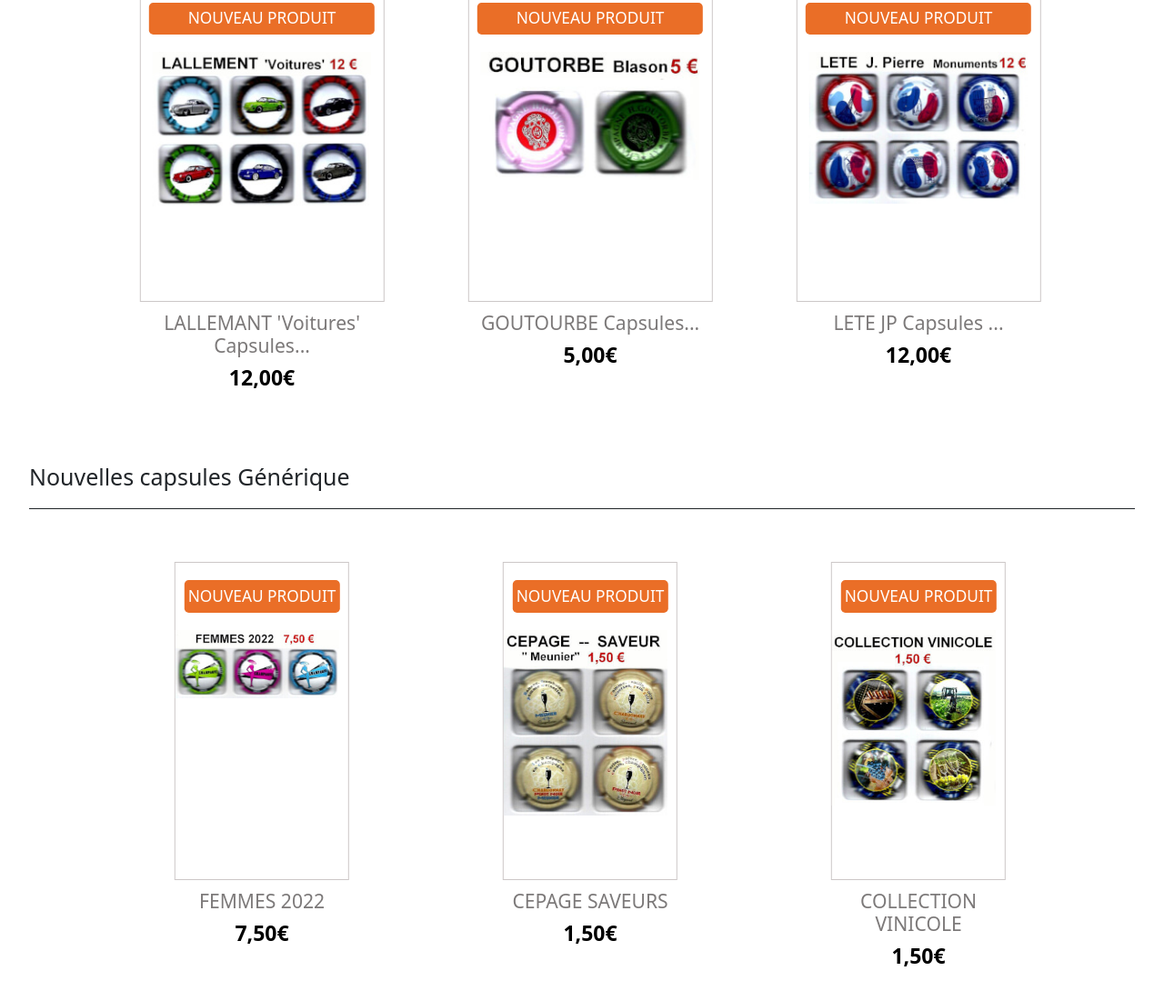
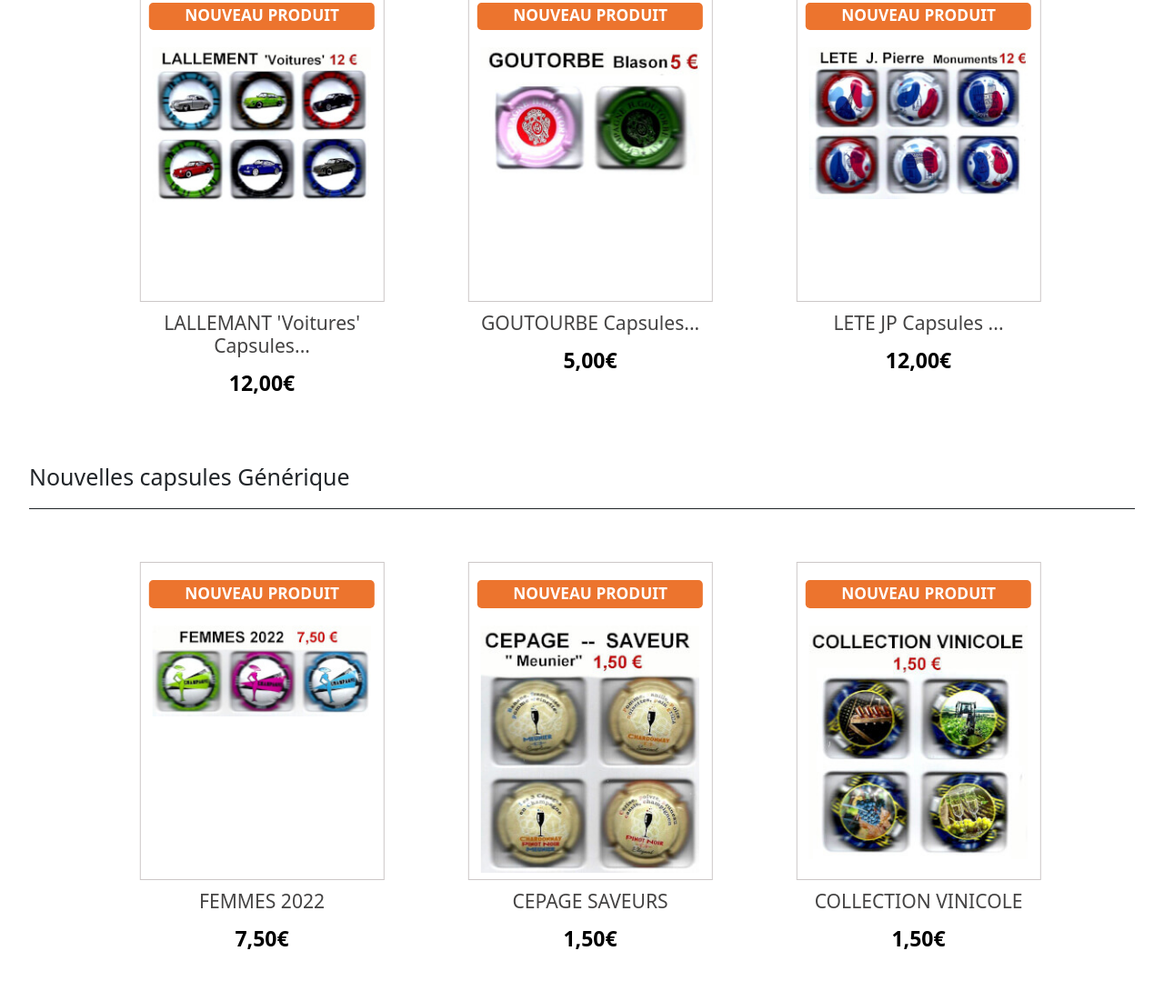
Before and after one commit to Chaplin16/capsulesjp.fr, a plain HTML site: page index.html in a window 1280 px wide. Shown: the part 912-2013 px from the top of the page at 91% size. Drawn offline with nearby package versions, Linux system fonts and the light colour scheme.

Commit message:
suppression errors wave

```diff
--- a/js/capsules.js
+++ b/js/capsules.js
@@ -7,11 +7,11 @@ function carousel(selector, data) {
             <div class="card m-auto mt-3 align-item-center">
                 <a class="text-decoration-none" href=${e.linkPrestashop}>
                     <div class="cardImage">
-                        <p class="newProduct text-white rounded pt-1 pb-1 me-2 ms-2">NOUVEAU PRODUIT</p>
+                        <h3 class="newProduct text-white fw-bold rounded pt-1 pb-1 me-2 ms-2">NOUVEAU PRODUIT</h3>
                         <img src="${e.link}" alt="${e.alt}">
                     </div>
-                    <h3 class="styleH3 pt-2">${e.h3}<h3>
-                    <p class="price">${e.price}€</p>
+                    <h4 class="styleH3 pt-2">${e.h3}<h4>
+                    <span class="price">${e.price}€</span>
                 </a>
             </div>
         </div>`;
@@ -19,7 +19,7 @@ function carousel(selector, data) {
     $(element).slick({
         centerMode: true,
         centerPadding: '0px',
-        slidesToShow: 5,
+        slidesToShow: 4,
         arrows: false,
         speed:1500,
         adaptiveHeight: true,
@@ -69,6 +69,15 @@ function carousel(selector, data) {
                     centerPadding: '0px',
                     slidesToShow: 2
                 }
+            },
+            {
+                breakpoint: 450,
+                settings: {
+                    arrows: true,
+                    centerMode: true,
+                    centerPadding: '0px',
+                    slidesToShow: 1
+                }
              }
          ]
     });
--- a/style.scss
+++ b/style.scss
@@ -101,15 +101,17 @@ h2{
             }
         }
         & .styleH3{
-            color: rgb(124, 121, 121);
+            color: rgb(68, 67, 67);
             font-size: 1.1rem;
             font-weight: 500;
 
         }
         & .newProduct {
-            background-color: $orange;
+            background-color: rgb(236, 116, 46);
             margin: 1rem 0;
-            font-size: 0.9rem;;
+            font-size: 0.9rem;
+
+
         }
     & .price{
             font-weight: 600;
@@ -167,16 +169,17 @@ footer {
     }
     .aurore-creation-web{
         margin-top: 2rem;
-        font-size: 0.9rem;
-        border-top: 1px solid rgb(206, 202, 202);
+        font-size: 1rem;
+        border-top: 1px solid rgb(219, 216, 216);
         & p, a {
-            color: rgb(114, 110, 110)!important;
+            color: rgb(105, 102, 102)!important;
         }
     }
 }
 
 @media screen and (min-width:650px) {
-    .carousel .content .card{
+    .carousel .content .card,
+    .secondCarousel .content .card{
         width: 12rem;
         column-gap: 0.5rem;
         & .cardImage img{
@@ -186,7 +189,8 @@ footer {
 }
 
 @media screen and (min-width:900px) {
-    .carousel .content .card{
+    .carousel .content .card,
+    .secondCarousel .content .card{
         width: 14rem;
         column-gap: 0.5rem;
         object-fit: contain;
```
Also changed, not shown: style.css, 1 other file.
